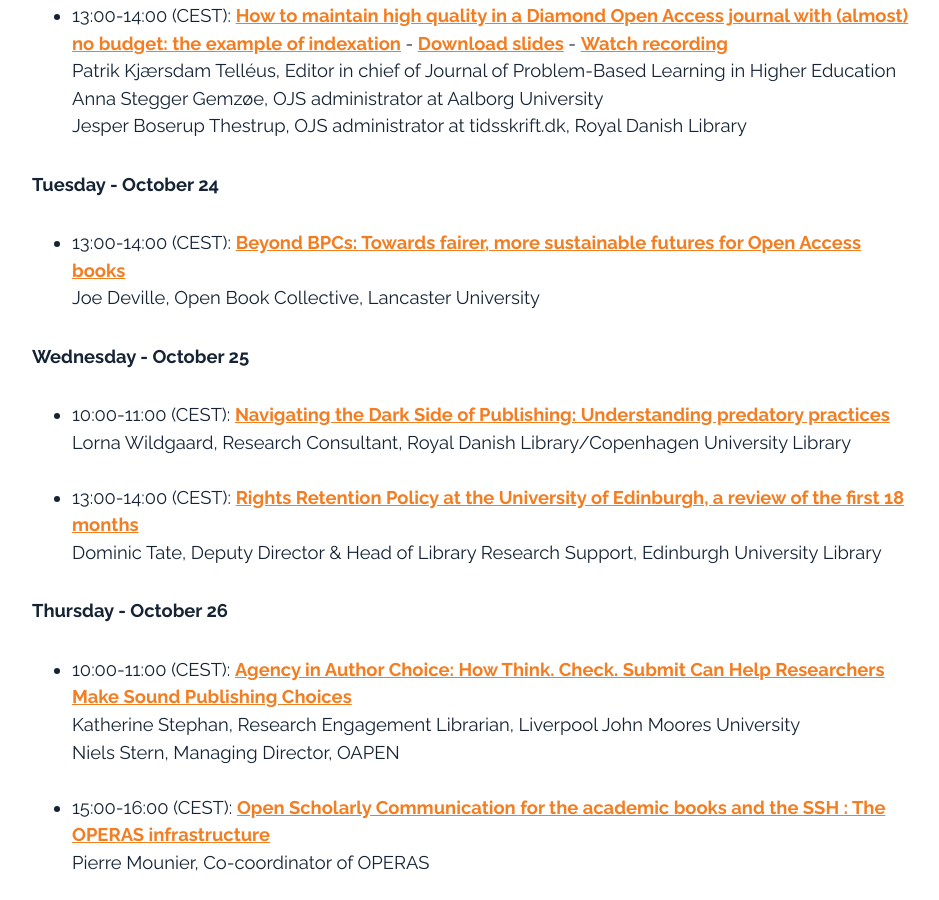
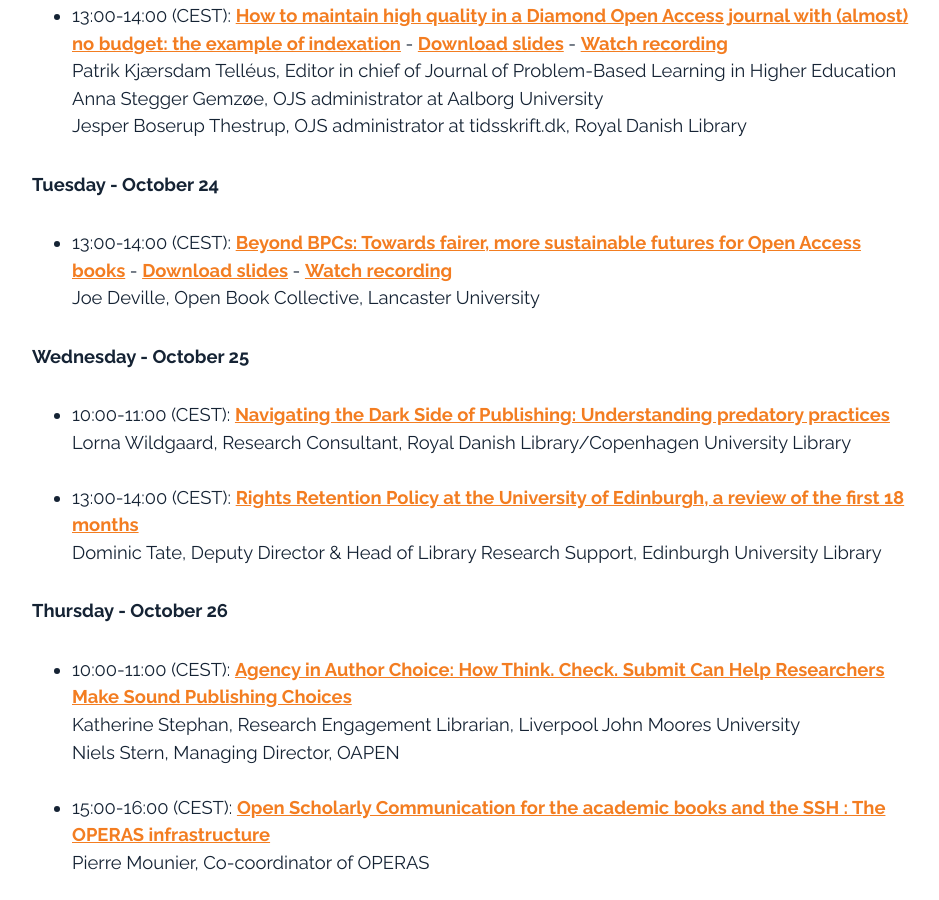
Before and after one commit to openaccess-dk/openaccess-dk.github.io, a Jekyll site: the page built from oaw23.md, in a window 1280 px wide and 900 px high, scrolled down 1669 px. Shown: the whole window, without its empty margins (168-1107 px from the left). Built offline with Jekyll 4.4.1, drawn with Linux system fonts in a browser that asks for light colours.

Commit message:
Update oaw23.md

```diff
--- a/oaw23.md
+++ b/oaw23.md
@@ -31,7 +31,7 @@
 Jesper Boserup Thestrup, OJS administrator at tidsskrift.dk, Royal Danish Library
 
 ##### Tuesday - October 24
-- 13:00-14:00 (CEST): <b>[Beyond BPCs: Towards fairer, more sustainable futures for Open Access books](https://openaccess.dk/oaw2023/tuesday_oct_24_2) </b><br>
+- 13:00-14:00 (CEST): <b>[Beyond BPCs: Towards fairer, more sustainable futures for Open Access books](https://openaccess.dk/oaw2023/monday_oct_24_2) </b> - <b>[Download slides](https://kub.kb.dk/ld.php?content_id=35084173) </b> - <b>[Watch recording](https://oer.ku.dk/media/t/0_4s4nbeko) </b><br>
 Joe Deville, Open Book Collective, Lancaster University
 
 ##### Wednesday - October 25
```
